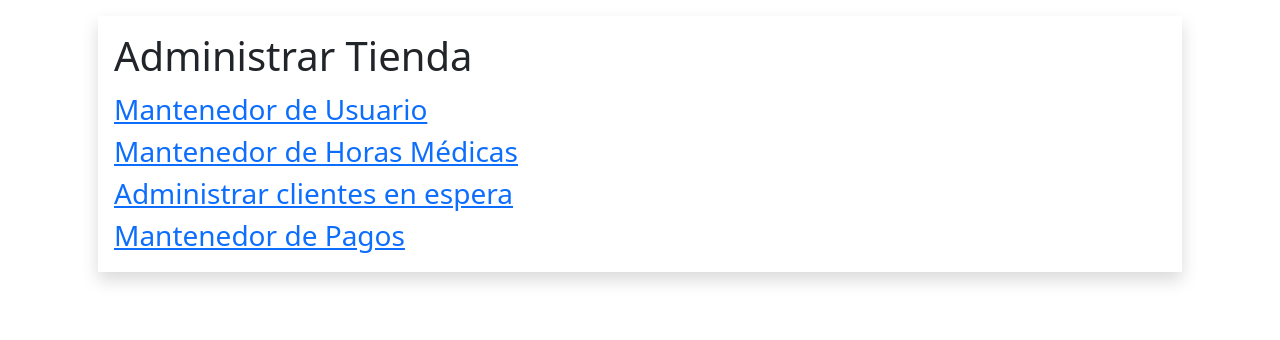
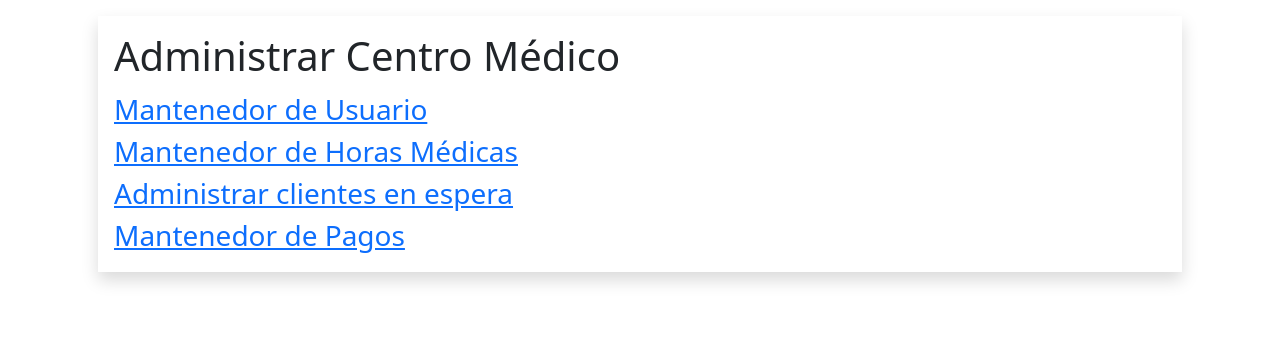
Before and after one commit to Celixx/GalenosTech, a Django app: template TiendaMascotas/core/templates/core/admsTienda.html in a window 1280 px wide. Shown: the part 116-456 px from the top of the page. Run offline with Django 3.2, Linux system fonts and the light colour scheme; the template is opened without the code that fills it, so the values that code supplies are empty.

Commit message:
Cambios Título

```diff
--- a/TiendaMascotas/core/templates/core/admsTienda.html
+++ b/TiendaMascotas/core/templates/core/admsTienda.html
@@ -11,7 +11,7 @@
     <!-- Menu -->
     <div class= "container justify-content-center">
         <ul class="m-3 shadow adminT p-3">
-            <li class="h1">Administrar Tienda</li>
+            <li class="h1">Administrar Centro Médico</li>
             <li class="fs-3"><a href="{% url 'Mantenedor_de_usuarios' %}">Mantenedor de Usuario</a></li>
             <li class="fs-3"><a href="/">Mantenedor de Horas Médicas</a></li>
             <li class="fs-3"><a href="/">Administrar clientes en espera</a></li>
```
